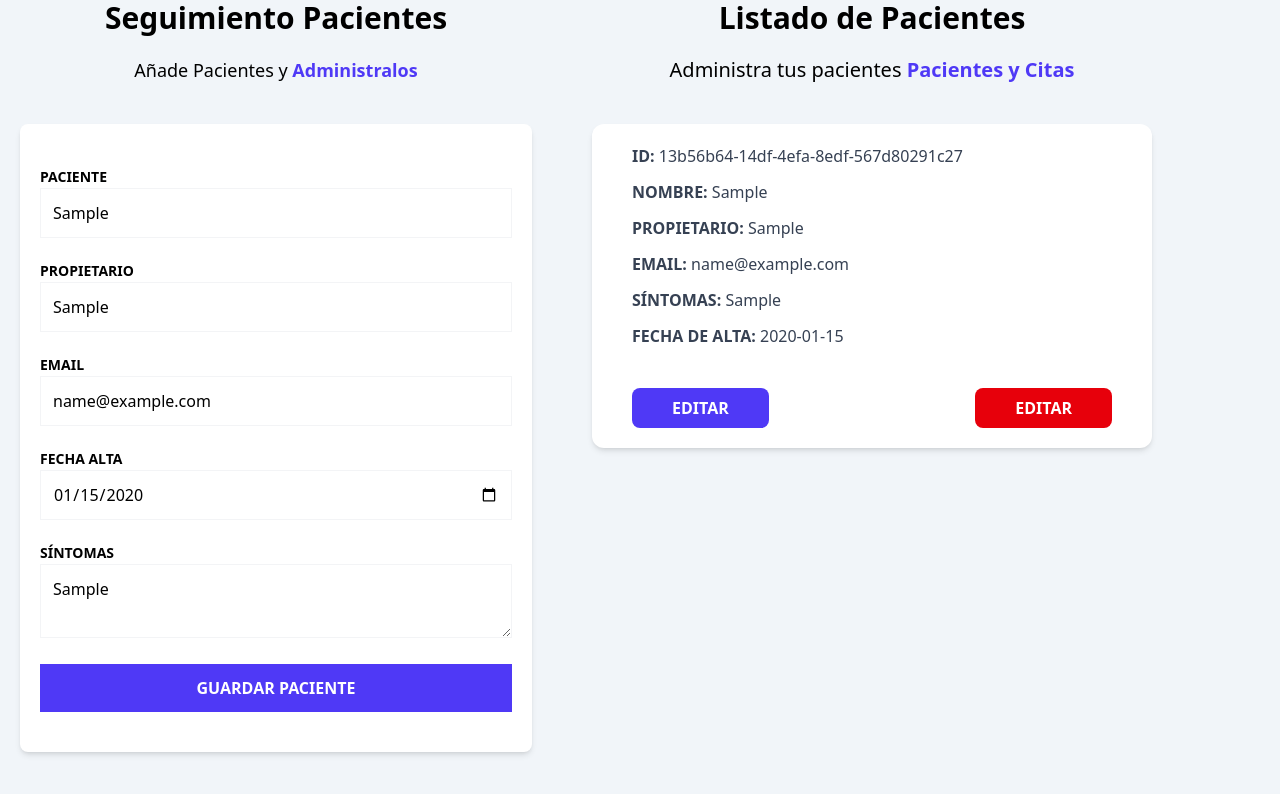
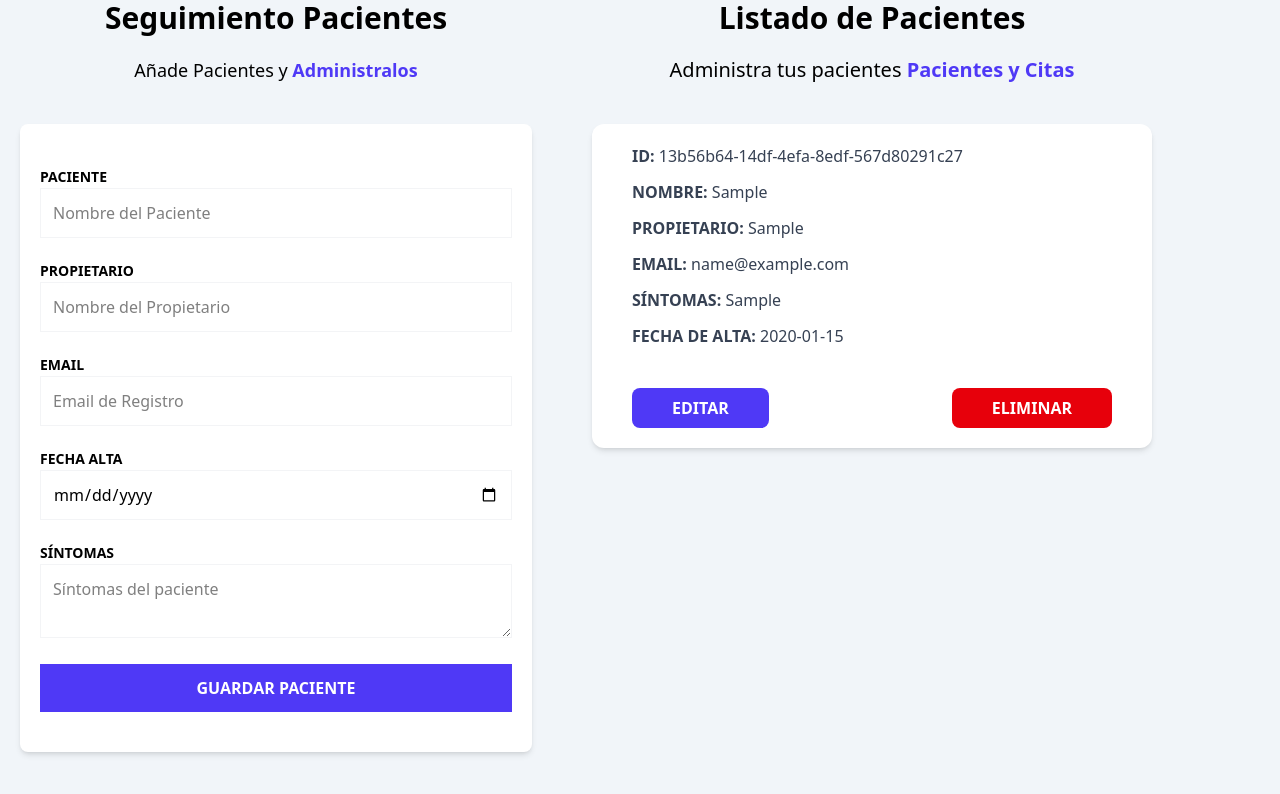
Before and after one commit to RigoDelgadillo/administrador-de-pacientes, a React (Vite) app: page / in a window 1280 px wide. Both pictures are taken after typing "Sample", "Sample", "name@example.com", "2020-01-15", "Sample" into the empty fields and a click on the input "Guardar Paciente". Shown: the part 224-1018 px from the top of the page. Built offline with nearby package versions, Linux system fonts and the light colour scheme.

Commit message:
se creo la funcion de eliminar paciente

```diff
--- a/src/components/PatientDetail.tsx
+++ b/src/components/PatientDetail.tsx
@@ -1,11 +1,14 @@
 import type { Patient } from "../interfaces";
 import PatientDetailItem from "./PatientDetailItem";
+import { usePatientStore } from "../store";
 
 type PatientDetailProps = {
   patient: Patient;
 };
 
 export default function PatientDetail({ patient }: PatientDetailProps) {
+  const deletePatient = usePatientStore((state) => state.deletePatient);
+
   return (
     <div className="mx-10 my-5 px-10 p-5 bg-white shadow-md rounded-xl">
       <PatientDetailItem label="ID:" data={patient.id} />
@@ -28,8 +31,9 @@ export default function PatientDetail({ patient }: PatientDetailProps) {
         <button
           type="button"
           className="py-2 px-10 bg-red-600 hover:bg-red-700 text-white font-bold uppercase rounded-lg hover:cursor-pointer"
+          onClick={() => deletePatient(patient.id)}
         >
-          Editar
+          Eliminar
         </button>
       </div>
     </div>
--- a/src/components/PatientForm.tsx
+++ b/src/components/PatientForm.tsx
@@ -9,10 +9,13 @@ export default function PatientForm() {
     register,
     handleSubmit,
     formState: { errors },
+    reset,
   } = useForm<DraftPatient>();
 
   const registerParient = (data: DraftPatient) => {
     addPatient(data);
+
+    reset();
   };
 
   return (
--- a/src/store.ts
+++ b/src/store.ts
@@ -5,6 +5,7 @@ import { v4 as uuidv4 } from "uuid";
 interface PatientState {
   patients: Patient[];
   addPatient: (data: DraftPatient) => void;
+  deletePatient: (id: Patient["id"]) => void;
 }
 
 const createPatient = (patient: DraftPatient): Patient => {
@@ -19,4 +20,9 @@ export const usePatientStore = create<PatientState>((set) => ({
       patients: [...state.patients, newPatient],
     }));
   },
+  deletePatient: (id) => {
+    set((state) => ({
+      patients: state.patients.filter((patients) => patients.id !== id),
+    }));
+  },
 }));
```
